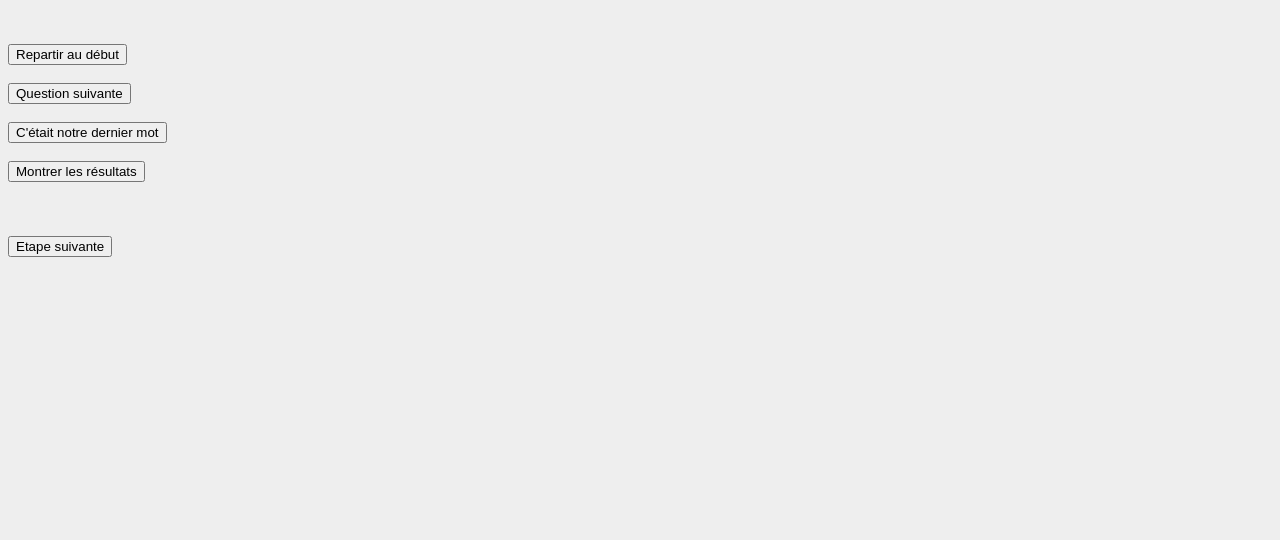
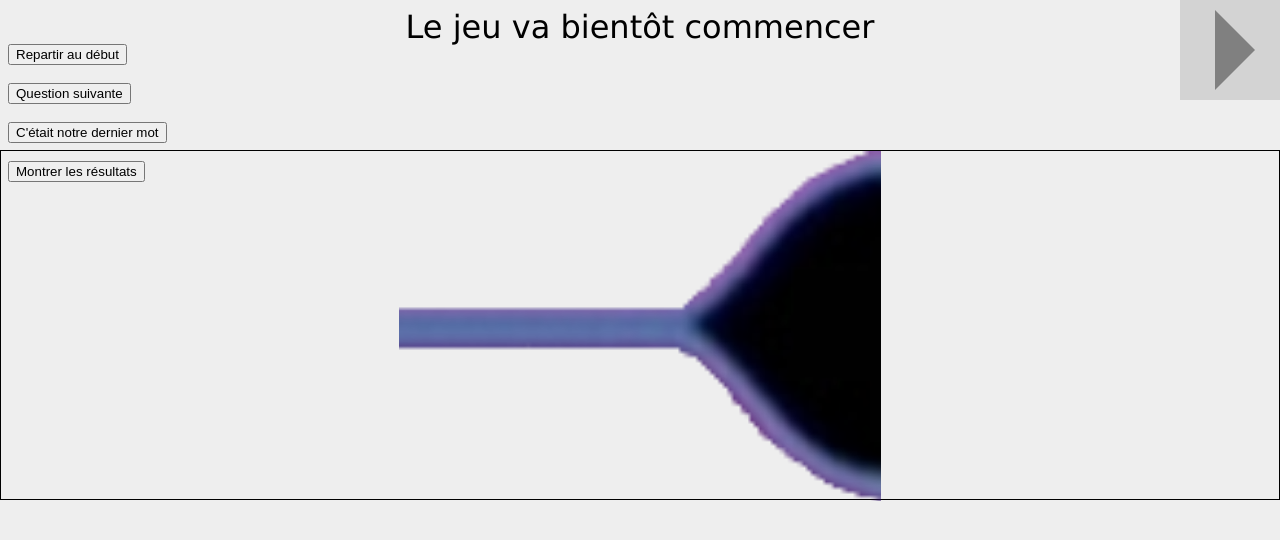
Before and after one commit to louischatriot/jeu-ines, a website: page pages/master.html in a window 1280 px wide. Drawn offline with nearby package versions, Linux system fonts and the light colour scheme; files that its build step writes are made by us from their sources; no server answers; files whose address does not match are found by name.

Commit message:
Nice looking button for next step and image can be displayed

```diff
--- a/assets/css/master.css
+++ b/assets/css/master.css
@@ -4,11 +4,53 @@ body {
   font-size: 15px;
 }
 
+#title {
+  position: fixed;
+  width: 70%;
+  left: 15%;
+  text-align: center;
+  font-size: 32px;
+}
+
+#next-state {
+  position: fixed;
+  width:  100px;
+  height: 100px;
+  top: 0px;
+  right: 0px;
+  background-color: lightgrey;
+  cursor: pointer;
+}
+
+.arrow-right {
+	width: 0;
+	height: 0;
+	border-top: 40px solid transparent;
+	border-bottom: 40px solid transparent;
+	border-left: 40px solid grey;
+  margin-top: 10px;
+  margin-left: 35px;
+}
+
+#image {
+  position: fixed;
+  border: 1px solid black;
+  top: 150px;
+  left: 0px;
+  right: 0px;
+  bottom: 300px;
+}
+
+#image img {
+  margin: 0 auto;
+  display: block;
+}
+
 #answers {
   position: fixed;
   left: 0px;
   right: 0px;
-  bottom: 300px;
+  bottom: 250px;
 }
 
 .letter {
@@ -75,10 +117,10 @@ body {
 }
 
 .answer-C {
-  top: 140px;
+  top: 110px;
 }
 
 .answer-D {
-  top: 140px;
+  top: 110px;
   left: 50%;
 }
--- a/assets/js/master.js
+++ b/assets/js/master.js
@@ -6,9 +6,9 @@ var socket = io()
 
 function updateQuestionTitle () {
   if (currentQuestion) {
-    $('#question-number').html('<h1>Question number ' + currentQuestion.number + '</h1>');
+    $('#title').html('Q' + currentQuestion.number + ' - ' + currentQuestion.question);
   } else {
-    $('#question-number').html('<h1>No question yet</h1>');
+    $('#title').html('Le jeu va bientôt commencer');
   }
 }
 
@@ -152,4 +152,9 @@ $('#next-state').on('click', function () {
 
 
 // Initialization
-updateQuestionNumber();
+updateQuestionTitle();
+
+var $pic = $('<img src="/assets/img/left.png">')
+$pic.css('height', $('#image').height() + 'px')
+
+$('#image').html($pic);
--- a/pages/master.html
+++ b/pages/master.html
@@ -7,13 +7,22 @@
 </head>
 <body>
 
-<div id="question-number"></div><br><br>
+<div id="title"></div>
+<div id="next-state">
+  <div class="arrow-right"></div>
+</div>
+<div id="image"></div>
+
+
+<br><br>
 
 <input type="button" value="Repartir au début" id="reset-game"><br><br>
 <input type="button" value="Question suivante" id="next-question"><br><br>
 <input type="button" value="C'était notre dernier mot" id="hold"><br><br>
 <input type="button" value="Montrer les résultats" id="show-result"><br><br><br><br>
-<input type="button" value="Etape suivante" id="next-state"><br><br>
+
+
+
 
 <br><br><br><br>
 
```
Also changed, not shown: pages/play.html (+1 -1 lines).
